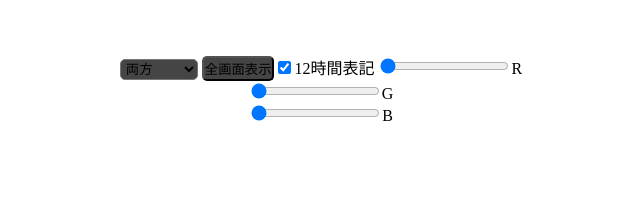
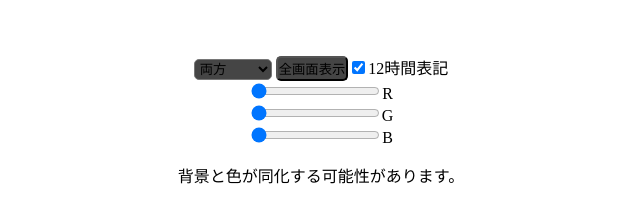
Before and after one commit to orenzikun722/clock, a plain HTML site: page index.html in a window 1280 px wide. Shown: the part 69-292 px from the top of the page, without its empty margins (319-959 px from the left). Drawn offline with Linux system fonts and the light colour scheme.

Commit message:
Update index.html

```diff
--- a/index.html
+++ b/index.html
@@ -29,13 +29,14 @@
       <option value="1">日付のみ</option>
       <option value="2">時刻のみ</option>
     </select>
-    <button onclick="openFullscreen()" class="notation">全画面表示</button><input type="checkbox" id="notation" checked>12時間表記</input>
+    <button onclick="openFullscreen()" class="notation">全画面表示</button><input type="checkbox" id="notation" checked>12時間表記</input><br>
     <input type="range" value="0" id="R" min="0"
 max="255" step="1">R</input><br>
     <input type="range" value="0" id="G" min="0"
 max="255">G</input><br>
     <input type="range" value="0" id="B" min="0"
 max="255">B</input><br>
+      <p id="caveat"></p>
       <script type="text/javascript">
       clockID = setInterval("clock()",1);
       function clock() {
@@ -47,6 +48,13 @@ max="255">B</input><br>
         var R = document.getElementById('R').value;
         var G = document.getElementById('G').value;
         var B = document.getElementById('B').value;
+        if(R < 10 && G < 10 && B < 10){
+          document.getElementById('caveat').textContent = "背景と色が同化する可能性があります。";
+        }else if(R > 245 && G > 245 && B > 245){
+          document.getElementById('caveat').textContent = "背景と色が同化する可能性があります。";
+        }else{
+          document.getElementById('caveat').textContent = "";
+        }
         document.getElementById("color").setAttribute("style", "color: rgb(" + R + ", " + G + ", " + B + ")");
         var notation = document.getElementById('notation').checked;
         var now = new Date();
```
